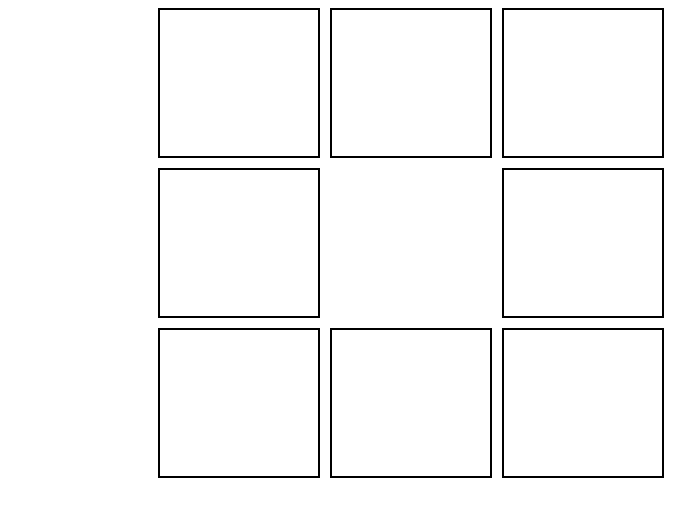
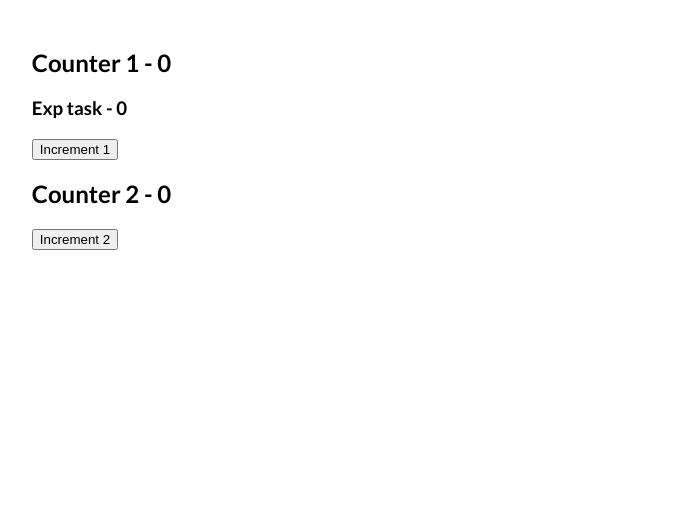
Before and after one commit to AnkitParte/react-many, a React (Vite) app: page / in a window 1280 px wide. Shown: the top 516 px of the page, without its empty margins (229-924 px from the left). Built offline with nearby package versions, Linux system fonts and the light colour scheme.

Commit message:
custom useMeme hook created

```diff
--- a/src/App.jsx
+++ b/src/App.jsx
@@ -6,6 +6,7 @@ import Pagination from "./pages/pagination"
 import PasswordGenerator from "./pages/passwordGenerator"
 import ProgressBar from "./pages/progressBar"
 import Grid3By3 from "./pages/grid3By3"
+import CustomUserMemo from "./pages/customUseMemo"
 
 function App() {
   const [percentVal, setPercentVal] = useState(0)
@@ -22,7 +23,8 @@ function App() {
       {/* <EmiCalculator /> */}
       {/* <PasswordGenerator /> */}
       {/* <ProgressBar progressVal={percentVal} /> */}
-      <Grid3By3 />
+      {/* <Grid3By3 /> */}
+      <CustomUserMemo />
     </>
   )
 }
--- /dev/null
+++ b/src/pages/customUseMemo/index.jsx
@@ -0,0 +1,24 @@
+import React, { useMemo, useState } from "react"
+import useCustomUseMemo from "./useCustomUseMemo"
+
+const CustomUserMemo = () => {
+  const [count, setCount] = useState(0)
+  const [count2, setCount2] = useState(0)
+  const squaredValue = () => {
+    console.log("EXPENSIVE CALCULATION")
+    return count * count
+  }
+  //   const memoizeSquaredVal = useMemo(squaredValue, [count])
+  const memoizeSquaredVal = useCustomUseMemo(squaredValue, [count])
+  return (
+    <div style={{ width: "60%", margin: "auto", padding: "20px" }}>
+      <h2>Counter 1 - {count}</h2>
+      <h3>Exp task - {memoizeSquaredVal}</h3>
+      <button onClick={() => setCount((p) => p + 1)}>Increment 1</button>
+      <h2>Counter 2 - {count2}</h2>
+      <button onClick={() => setCount2((p) => p + 1)}>Increment 2</button>
+    </div>
+  )
+}
+
+export default CustomUserMemo
--- /dev/null
+++ b/src/pages/customUseMemo/useCustomUseMemo.jsx
@@ -0,0 +1,31 @@
+import { useEffect, useRef } from "react"
+
+const checkDeps = (prevDep, newDep) => {
+  if (prevDep == null) return true
+  if (prevDep.length !== newDep.length) return true
+  for (let i = 0; i < prevDep.length; i++) {
+    if (prevDep[i] !== newDep[i]) return true
+  }
+  return false
+}
+const useCustomUseMemo = (cb, deps) => {
+  //! memoize deps
+  const memoRef = useRef(null)
+  //! check if deps changed
+  if (!memoRef.current || checkDeps(memoRef.current.deps, deps)) {
+    memoRef.current = {
+      value: cb(),
+      deps
+    }
+  }
+  //! clean up cache
+  useEffect(() => {
+    return () => {
+      memoRef.current = null
+    }
+  }, [])
+  //! export calculated value
+  return memoRef.current.value
+}
+
+export default useCustomUseMemo
```
